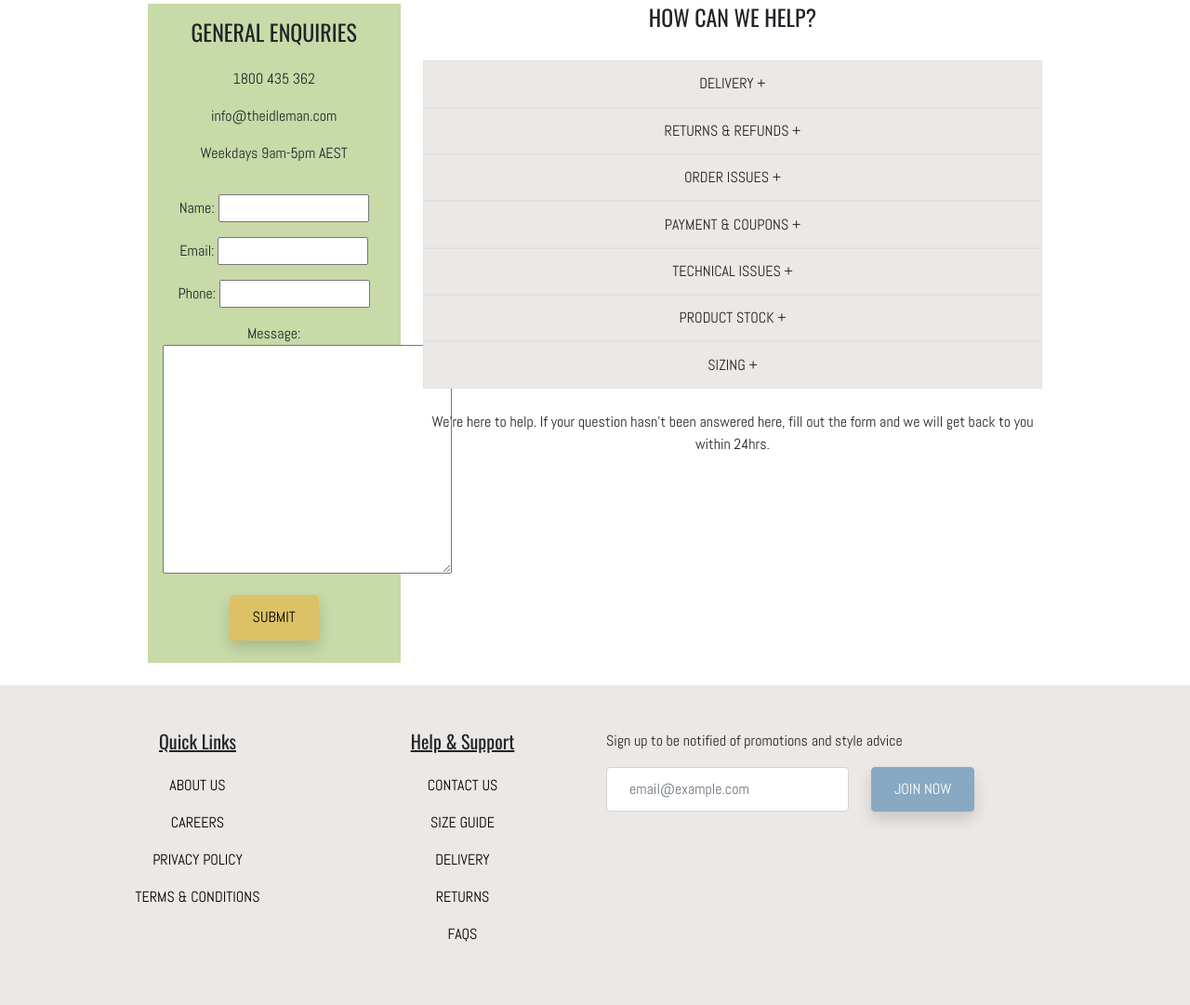
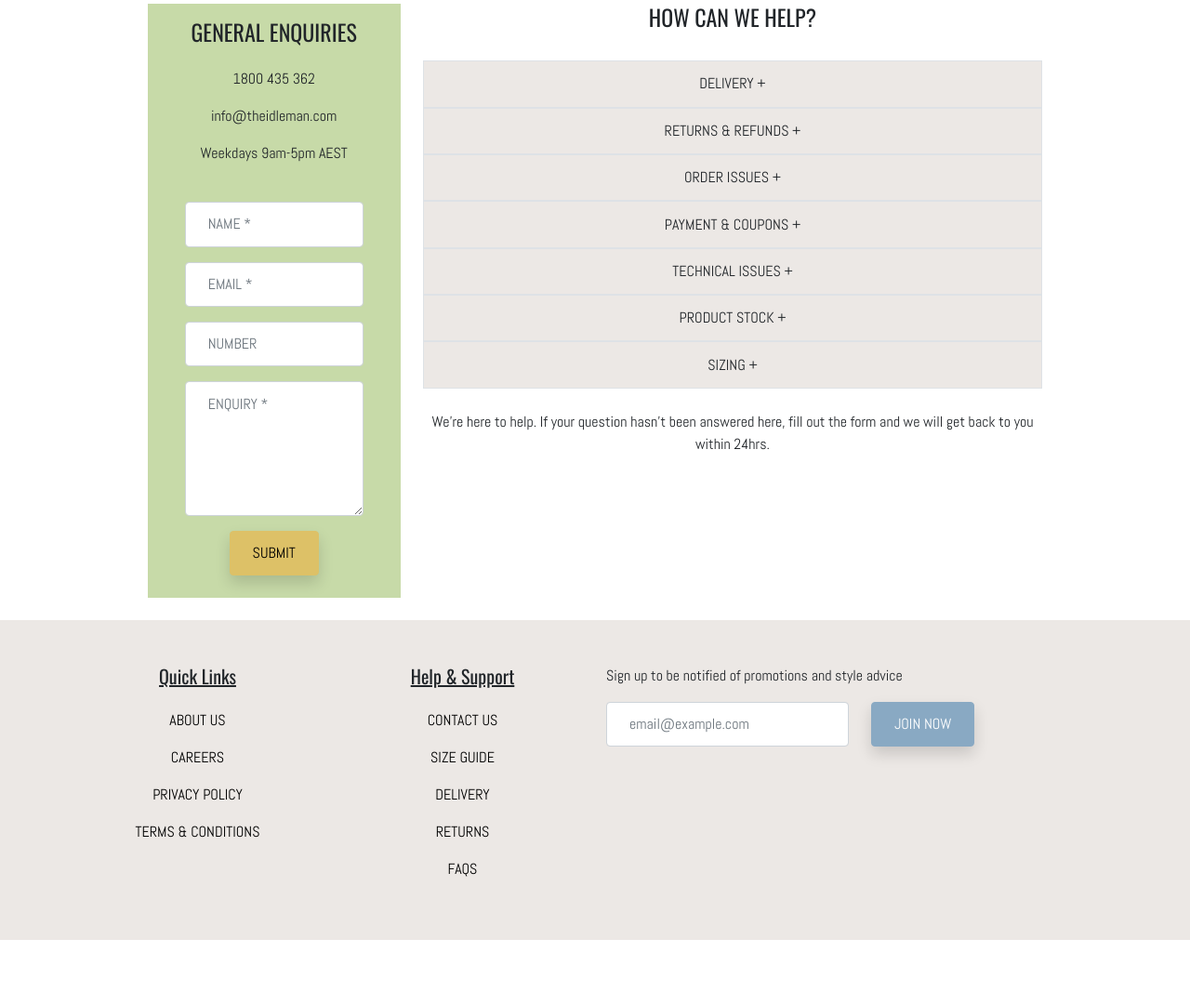
Before and after one commit to marktheskies/theidleman, a Django app: page /contact/ in a window 1280 px wide. Shown: the part 298-1379 px from the top of the page at 93% size. After the commit the page ends 1309 px from the top, so only its background shows below. Run offline with Django 3.2, Linux system fonts and the light colour scheme; style sheets or scripts are compiled from the project's sources; some libraries are stand-ins or nearby versions.

Commit message:
Styled contact form

```diff
--- a/templates/contact.html
+++ b/templates/contact.html
@@ -37,10 +37,24 @@
                 <p>Weekdays 9am-5pm AEST</p>
 
                 {# TODO: Style contact form #}
-
+                    <div class="container">
                             <form action="contact.html" method="post" class="p-3">
+                                {% comment %}
                                     {% csrf_token %}
                                     {{ form.as_p }}
+                                {% endcomment %}
+                                <div class="form-group py-2">
+                                    <input type="text" name="name" id="name" class="col-auto form-control text-uppercase" placeholder="Name *" required>
+                                </div>
+                                <div class="form-group py-2">
+                                    <input type="email" name="email" id="email" class="col-auto form-control text-uppercase" placeholder="Email *" required>
+                                </div>
+                                <div class="form-group py-2">
+                                    <input type="tel" pattern="[0-9]{3}-[0-9]{3}-[0-9]{4}" name="number" id="number" class="col-auto form-control text-uppercase" placeholder="Number">
+                                </div>
+                                <div class="form-group py-2 mb-2">
+                                    <textarea class="col-auto form-control text-uppercase" name="message" id="message" rows="5" placeholder="Enquiry *"></textarea>
+                                </div>
                                 <button type="button" class="btn btn-secondary text-uppercase shadow" data-bs-toggle="modal"
                                 data-bs-target="#contactUsModal">Submit</button>
                                 <div class="modal fade" id="contactUsModal" tabindex="-1" aria-labelledby="contactUsModal"
@@ -59,6 +73,7 @@
                                 </div>
                             </div>
                             </form>
+                    </div>
 
             </div>
         </div>
```
Lines whose indentation alone changed are shown as unchanged.
